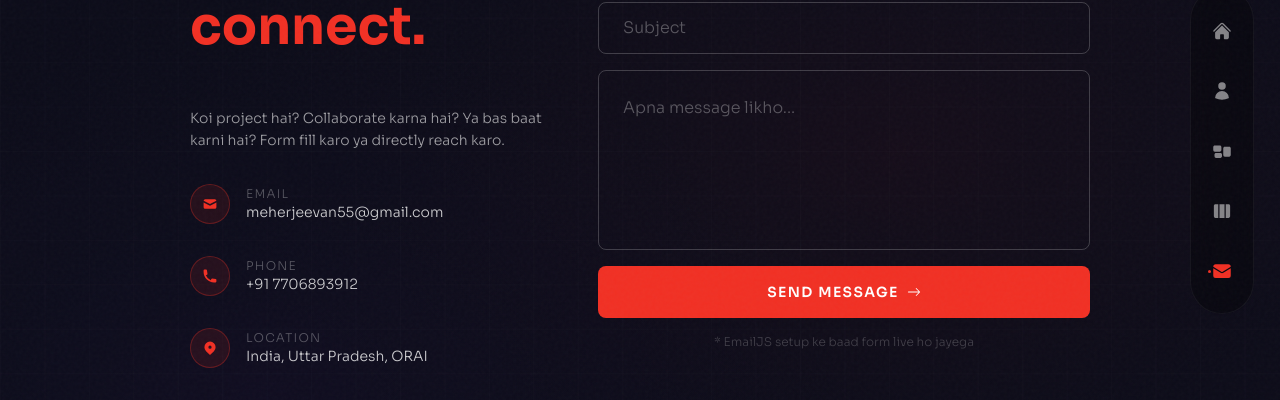
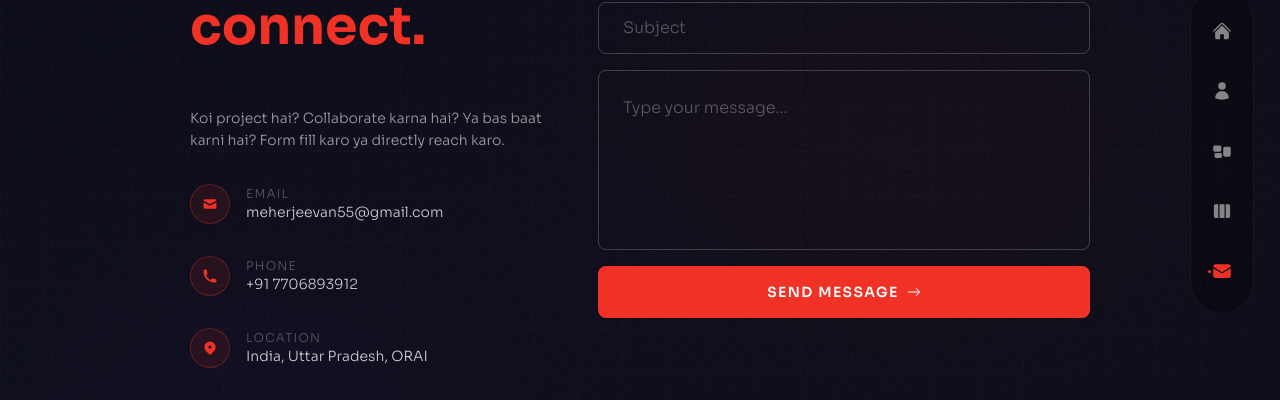
Before and after one commit to Jeevan92-coder/portfolio, a Next.js app: page /contact in a window 1280 px wide. Shown: the part 249-649 px from the top of the page. Built offline with nearby package versions, Linux system fonts and the light colour scheme.

Commit message:
Update contact form placeholder and remove note

```diff
--- a/pages/contact/index.jsx
+++ b/pages/contact/index.jsx
@@ -181,7 +181,7 @@ const Contact = () => {
                 {/* Message */}
                 <textarea
                   name="message"
-                  placeholder="Apna message likho..."
+                  placeholder="Type your message..."
                   required
                   value={formData.message}
                   onChange={handleChange}
@@ -210,7 +210,7 @@ const Contact = () => {
 
                 {/* EmailJS setup note */}
                 <p className="text-white/20 text-xs text-center">
-                  * EmailJS setup ke baad form live ho jayega
+
                 </p>
               </form>
             )}
```
